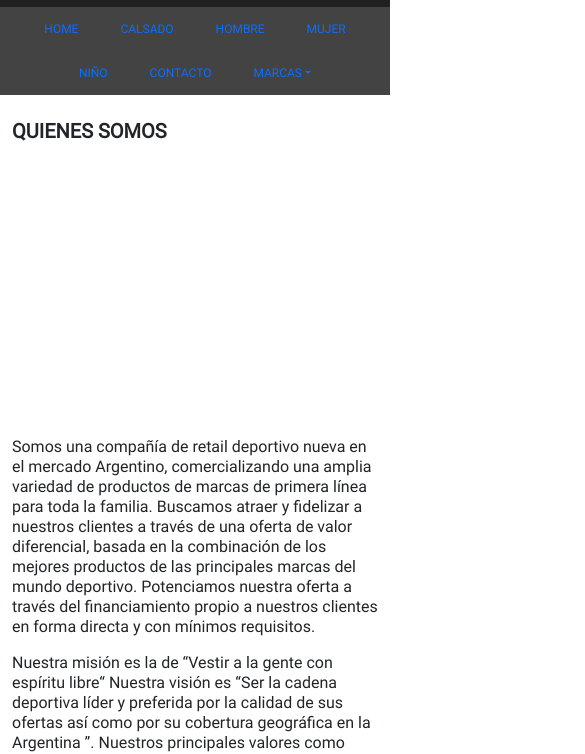
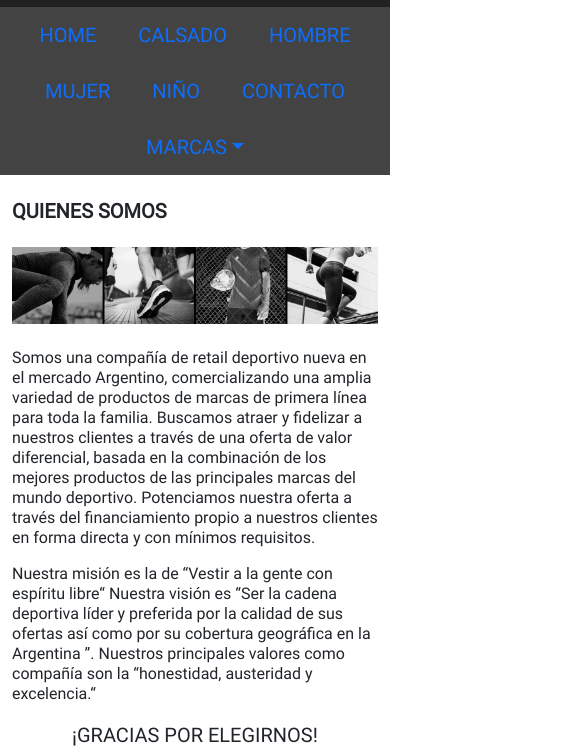
Before and after one commit to Juancho-Ojeda/proyecto-desarollo-web, a website: page pages/quienessomos.html in a window 390 px wide. Shown: the part 93-847 px from the top of the page, 585 px wide, since content can reach past the window. Drawn offline with nearby package versions, Linux system fonts and the light colour scheme.

Commit message:
pagina terminada

```diff
--- a/pages/quienessomos.html
+++ b/pages/quienessomos.html
@@ -53,8 +53,8 @@
 
     <div class="container-sm">
       <p class="h2 mb-4 mt-4 lead fw-bold">QUIENES SOMOS</p>
-      <div class="qs__img mb-4">
-      <img src="../img/quienes-somos img.png">
+      <div class="mb-4">
+      <img src="../img/quienes-somos img.png" class="img-fluid">
       </div>
     </div>
 
--- a/scss/_quienessomos.scss
+++ /dev/null
@@ -1,7 +0,0 @@
-@media (max-width:1280px){
-    .container-sm{
-        .qs__img{
-            visibility: hidden;
-        }
-    }
-}
--- a/scss/styles.scss
+++ b/scss/styles.scss
@@ -13,16 +13,6 @@
 @import'contacto.scss';
 
 @import'quienessomos.scss';
-
-@media (max-width: 1100px){
-    .navbar__header{
-        .nav-item{
-            .nav-link{
-                font-size: 12px;
-            }
-        }
-    }
-}
 
 @media (max-width:912px) and (min-width:700px){
     h1{
```
Also changed, not shown: css/styles.css, 1 other file.
